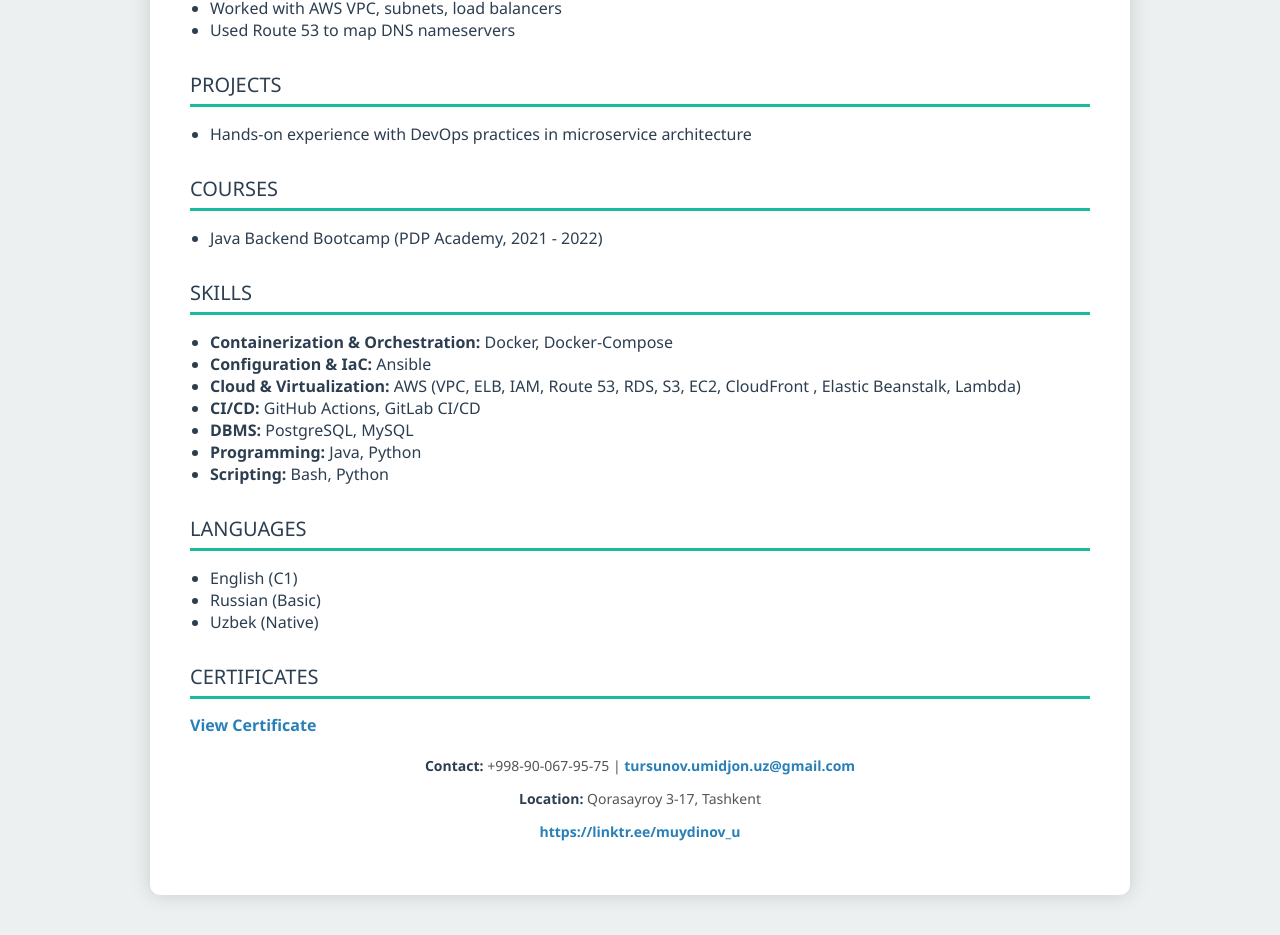
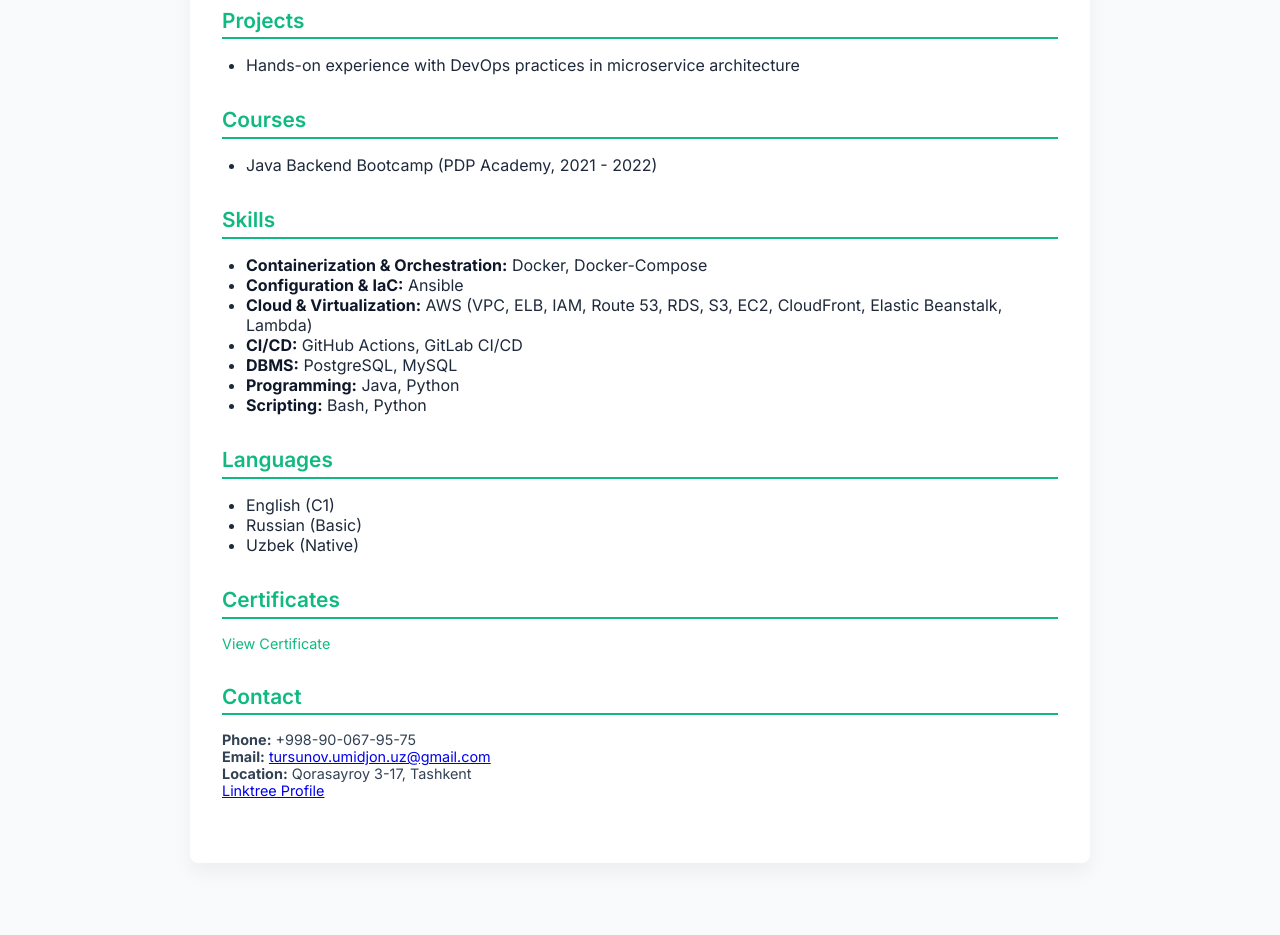
Before and after one commit to JohnUfo/aws-cloud-resume-challenge, a plain HTML site: page index.html in a window 1280 px wide. Shown: the part 538-1473 px from the top of the page. After the commit the page ends 1433 px from the top, so only its background shows below. Drawn offline with Linux system fonts and the light colour scheme; no server answers.

Commit message:
index.html updated

```diff
--- a/index.html
+++ b/index.html
@@ -1,158 +1,204 @@
 <!DOCTYPE html>
 <html lang="en">
 <head>
-  <meta charset="UTF-8" />
-  <meta name="viewport" content="width=device-width, initial-scale=1.0"/>
+  <meta charset="UTF-8">
+  <meta name="viewport" content="width=device-width, initial-scale=1.0">
   <title>Umidjon Tursunov - DevOps Resume</title>
+  <link href="https://fonts.googleapis.com/css2?family=Inter:wght@400;600;700&display=swap" rel="stylesheet">
   <style>
     :root {
-      --primary-color: #2c3e50;
-      --secondary-color: #18bc9c;
-      --background-color: #ecf0f1;
-      --text-color: #2c3e50;
-      --link-color: #2980b9;
+      --primary: #0f172a;
+      --accent: #10b981;
+      --bg: #f9fafb;
+      --white: #ffffff;
+      --text: #1e293b;
     }
-    body {
-      font-family: 'Segoe UI', Tahoma, Geneva, Verdana, sans-serif;
-      background-color: var(--background-color);
-      color: var(--text-color);
+
+    * {
       margin: 0;
       padding: 0;
+      box-sizing: border-box;
     }
-    .container {
+
+    body {
+      font-family: 'Inter', sans-serif;
+      background: var(--bg);
+      color: var(--text);
+      overflow-x: hidden;
+    }
+
+    header {
+      background: var(--primary);
+      color: var(--white);
+      text-align: center;
+      padding: 2rem;
+      animation: fadeInDown 1s ease-out;
+    }
+
+    header h1 {
+      font-size: 2.5rem;
+      margin-bottom: 0.5rem;
+    }
+
+    header p {
+      font-size: 1.1rem;
+      color: #cbd5e1;
+    }
+
+    main {
       max-width: 900px;
-      margin: 40px auto;
-      background: #ffffff;
-      padding: 40px;
-      box-shadow: 0 0 20px rgba(0,0,0,0.15);
-      border-radius: 10px;
+      margin: 2rem auto;
+      padding: 2rem;
+      background: var(--white);
+      border-radius: 8px;
+      box-shadow: 0 10px 20px rgba(0,0,0,0.05);
+      animation: fadeInUp 1s ease-out;
     }
-    h1 { color: var(--secondary-color); font-size: 32px; }
-    h2, h3 { color: var(--primary-color); }
-    .header { text-align: center; }
-    .section { margin-top: 30px; }
+
+    section {
+      margin-bottom: 2rem;
+      animation: slideInLeft 0.6s ease-out;
+    }
+
     .section-title {
-      border-bottom: 3px solid var(--secondary-color);
-      padding-bottom: 6px;
-      margin-bottom: 15px;
-      font-size: 20px;
-      text-transform: uppercase;
-      color: var(--primary-color);
+      font-size: 1.3rem;
+      font-weight: 600;
+      color: var(--accent);
+      border-bottom: 2px solid var(--accent);
+      margin-bottom: 1rem;
+      padding-bottom: 0.3rem;
     }
-    ul { padding-left: 20px; }
-    .contact {
-      text-align: center;
-      font-size: 14px;
-      margin-top: 20px;
-      color: #555;
+
+    ul {
+      list-style: disc;
+      margin-left: 1.5rem;
     }
-    .link { color: var(--link-color); text-decoration: none; }
-    .link:hover { text-decoration: underline; }
-    .subsection { margin-bottom: 15px; }
-    a.link { font-weight: bold; }
-    strong { color: var(--primary-color); }
-    .counter-number {
-      margin-top: 10px;
-      font-size: 14px;
+
+    .contact, .certificates {
+      font-size: 0.9rem;
+      color: #334155;
+    }
+
+    .certificates a {
+      color: var(--accent);
+      text-decoration: none;
+    }
+
+    .certificates a:hover {
+      text-decoration: underline;
+    }
+
+    .highlight {
       font-weight: bold;
-      color: #444;
+      color: var(--primary);
+    }
+
+    @keyframes fadeInDown {
+      0% {
+        opacity: 0;
+        transform: translateY(-20px);
+      }
+      100% {
+        opacity: 1;
+        transform: translateY(0);
+      }
+    }
+
+    @keyframes fadeInUp {
+      0% {
+        opacity: 0;
+        transform: translateY(20px);
+      }
+      100% {
+        opacity: 1;
+        transform: translateY(0);
+      }
+    }
+
+    @keyframes slideInLeft {
+      0% {
+        opacity: 0;
+        transform: translateX(-30px);
+      }
+      100% {
+        opacity: 1;
+        transform: translateX(0);
+      }
     }
   </style>
 </head>
 <body>
-  <div class="container">
-    <div class="header">
-      <h1>UMIDJON TURSUNOV</h1>
-      <p><em>Aspiring DevOps Engineer</em></p>
-    </div>
+  <header>
+    <h1>Umidjon Tursunov</h1>
+    <p>Aspiring DevOps Engineer</p>
+  </header>
 
-    <div class="section">
+  <main>
+    <section>
       <div class="section-title">Education</div>
-      <div class="subsection">
-        <strong>134 - High School</strong> (2015 - 2022)<br>
-        High School Diploma
-      </div>
-      <div class="subsection">
-        <strong>Tashkent Polytechnic University, Tashkent</strong> (2022 - Present)<br>
-        Bachelor of Science in Information Technology
-      </div>
-    </div>
+      <p><span class="highlight">134 - High School</span> (2015 - 2022)<br>High School Diploma</p>
+      <p><span class="highlight">Tashkent Polytechnic University</span> (2022 - Present)<br>BSc in Information Technology</p>
+    </section>
 
-    <div class="section">
+    <section>
       <div class="section-title">Experience</div>
-      <div class="subsection">
-        <strong>E-commerce DevOps Implementation</strong><br>
+      <p><span class="highlight">E-commerce DevOps Implementation</span></p>
       <ul>
         <li>Implemented containerization, orchestration, IaC, and CI/CD in a demo project</li>
         <li>Set up GitHub Actions and Argo CD for Java microservices</li>
         <li>Worked with AWS VPC, subnets, load balancers</li>
         <li>Used Route 53 to map DNS nameservers</li>
       </ul>
-      </div>
-    </div>
+    </section>
 
-    <div class="section">
+    <section>
       <div class="section-title">Projects</div>
       <ul>
         <li>Hands-on experience with DevOps practices in microservice architecture</li>
       </ul>
-    </div>
+    </section>
 
-    <div class="section">
+    <section>
       <div class="section-title">Courses</div>
       <ul>
         <li>Java Backend Bootcamp (PDP Academy, 2021 - 2022)</li>
       </ul>
-    </div>
+    </section>
 
-    <div class="section">
+    <section>
       <div class="section-title">Skills</div>
       <ul>
-        <li><strong>Containerization & Orchestration:</strong> Docker, Docker-Compose</li>
-        <li><strong>Configuration & IaC:</strong> Ansible</li>
-        <li><strong>Cloud & Virtualization:</strong> AWS (VPC, ELB, IAM, Route 53, RDS, S3, EC2, CloudFront , Elastic Beanstalk, Lambda)</li>
-        <li><strong>CI/CD:</strong> GitHub Actions, GitLab CI/CD</li>
-        <li><strong>DBMS:</strong> PostgreSQL, MySQL</li>
-        <li><strong>Programming:</strong> Java, Python</li>
-        <li><strong>Scripting:</strong> Bash, Python</li>
+        <li><span class="highlight">Containerization & Orchestration:</span> Docker, Docker-Compose</li>
+        <li><span class="highlight">Configuration & IaC:</span> Ansible</li>
+        <li><span class="highlight">Cloud & Virtualization:</span> AWS (VPC, ELB, IAM, Route 53, RDS, S3, EC2, CloudFront, Elastic Beanstalk, Lambda)</li>
+        <li><span class="highlight">CI/CD:</span> GitHub Actions, GitLab CI/CD</li>
+        <li><span class="highlight">DBMS:</span> PostgreSQL, MySQL</li>
+        <li><span class="highlight">Programming:</span> Java, Python</li>
+        <li><span class="highlight">Scripting:</span> Bash, Python</li>
       </ul>
-    </div>
+    </section>
 
-    <div class="section">
+    <section>
       <div class="section-title">Languages</div>
       <ul>
         <li>English (C1)</li>
         <li>Russian (Basic)</li>
         <li>Uzbek (Native)</li>
       </ul>
-    </div>
+    </section>
 
-    <div class="section">
+    <section class="certificates">
       <div class="section-title">Certificates</div>
-      <a class="link" href="https://www.udemy.com/certificate/UC-5875cdd0-a595-4f6c-92c1-9b55774f4720/">View Certificate</a>
-    </div>
+      <a href="https://www.udemy.com/certificate/UC-5875cdd0-a595-4f6c-92c1-9b55774f4720/">View Certificate</a>
+    </section>
 
-    <div class="section contact">
-      <p><strong>Contact:</strong> +998-90-067-95-75 | <a class="link" href="mailto:tursunov.umidjon.uz@gmail.com">tursunov.umidjon.uz@gmail.com</a></p>
+    <section class="contact">
+      <div class="section-title">Contact</div>
+      <p><strong>Phone:</strong> +998-90-067-95-75</p>
+      <p><strong>Email:</strong> <a href="mailto:tursunov.umidjon.uz@gmail.com">tursunov.umidjon.uz@gmail.com</a></p>
       <p><strong>Location:</strong> Qorasayroy 3-17, Tashkent</p>
-      <p><a class="link" href="https://linktr.ee/muydinov_u">https://linktr.ee/muydinov_u</a></p>
-    </div>
-  </div>
-
-  <script>
-    const counter = document.querySelector(".counter-number");
-    async function updateCounter(){
-      console.log("Calling fetch...");
-      try {
-        let response = await fetch("https://iffivry7jsxvawt2iyyhjfrpde0xodfe.lambda-url.us-east-1.on.aws/");
-        console.log("Got response:", response);
-        let data = await response.json();
-        console.log("Parsed JSON:", data);
-      } catch (error) {
-        console.error("Fetch failed:", error);
-      }
-    }
-    updateCounter();
-  </script>
+      <p><a href="https://linktr.ee/muydinov_u">Linktree Profile</a></p>
+    </section>
+  </main>
 </body>
 </html>
```
Lines whose indentation alone changed are shown as unchanged.
